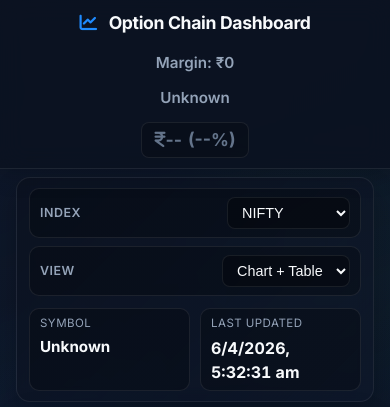
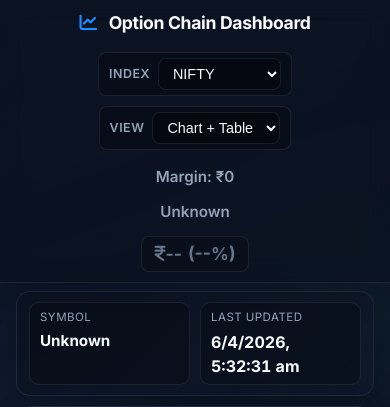
Before and after one commit to uanandast/kite-options-trading-automation, a Flask app: page / in a window 390 px wide. Shown: the top 407 px of the page. Run offline with Flask 3, Linux system fonts and the light colour scheme; parts of the project's set-up code (start-up, migrations or seed data) failed here and were passed over; some libraries are stand-ins or nearby versions.

```diff
--- a/templates/index.html
+++ b/templates/index.html
@@ -71,8 +71,9 @@
         }
 
         .top-cockpit {
-            margin-top: 20px;
-            padding: 16px 18px;
+            margin-top: 8px;
+            margin-bottom: 0;
+            padding: 10px 14px;
             border-radius: 14px;
             border: 1px solid var(--border-light);
             background: linear-gradient(135deg, rgba(11, 18, 32, 0.84), rgba(15, 23, 42, 0.62));
@@ -80,7 +81,7 @@
             box-shadow: 0 12px 26px rgba(0, 0, 0, 0.22);
         }
         .cockpit-controls {
-            display: flex;
+            display: none;
             flex-wrap: wrap;
             gap: 12px;
             margin-bottom: 12px;
@@ -153,6 +154,7 @@
             border-bottom: 1px solid var(--border-light);
             display: flex;
             justify-content: space-between;
+            gap: 16px;
             align-items: center;
             position: sticky;
             top: 0;
@@ -187,6 +189,21 @@
             border: 1px solid var(--border-light);
             display: inline-flex;
             align-items: center;
+        }
+        .header-controls {
+            display: flex;
+            align-items: center;
+            gap: 10px;
+            flex-shrink: 0;
+        }
+        .main-header .cockpit-control {
+            padding: 5px 10px;
+            border-radius: 8px;
+            background: rgba(0, 0, 0, 0.25);
+            border: 1px solid var(--border-light);
+            display: flex;
+            align-items: center;
+            gap: 8px;
         }
 
         .index-selector {
@@ -778,9 +795,14 @@
             .cockpit-controls {
                 gap: 8px;
             }
-            .cockpit-control {
+            .top-cockpit .cockpit-control {
                 width: 100%;
                 justify-content: space-between;
+            }
+            .header-controls {
+                width: 100%;
+                justify-content: center;
+                flex-wrap: wrap;
             }
             .cockpit-vitals {
                 grid-template-columns: repeat(2, minmax(120px, 1fr));
@@ -869,20 +891,7 @@
 
     <header class="main-header">
         <h1><i class="fa-solid fa-chart-line" style="color: var(--accent-primary);"></i> Option Chain Dashboard</h1>
-<div class="market-status">
-        <span id="available-margin" class="symbol">Margin: ₹0</span>
-    <span id="symbol" class="symbol">Index</span>
-    <span id="spot-price" class="price">
-        <i class="fa-solid fa-indian-rupee-sign"></i>
-        <span id="spot-value">0.00</span>
-        <span id="spot-change" style="margin-left: 6px;">(+0.00%)</span>
-    </span>
-</div>
-    </header>
-
-    <div class="dashboard-shell">
-    <section class="top-cockpit" aria-label="Trading cockpit">
-        <div class="cockpit-controls">
+        <div class="header-controls">
             <div class="cockpit-control">
                 <label for="index-select">Index</label>
                 <select id="index-select">
@@ -900,6 +909,19 @@
                 </select>
             </div>
         </div>
+<div class="market-status">
+        <span id="available-margin" class="symbol">Margin: ₹0</span>
+    <span id="symbol" class="symbol">Index</span>
+    <span id="spot-price" class="price">
+        <i class="fa-solid fa-indian-rupee-sign"></i>
+        <span id="spot-value">0.00</span>
+        <span id="spot-change" style="margin-left: 6px;">(+0.00%)</span>
+    </span>
+</div>
+    </header>
+
+    <div class="dashboard-shell">
+    <section class="top-cockpit" aria-label="Trading cockpit">
         <div class="cockpit-vitals" id="cockpit-vitals">
             <div class="vital-card" id="vital-card-symbol">
                 <div class="vital-label">Symbol</div>
```
